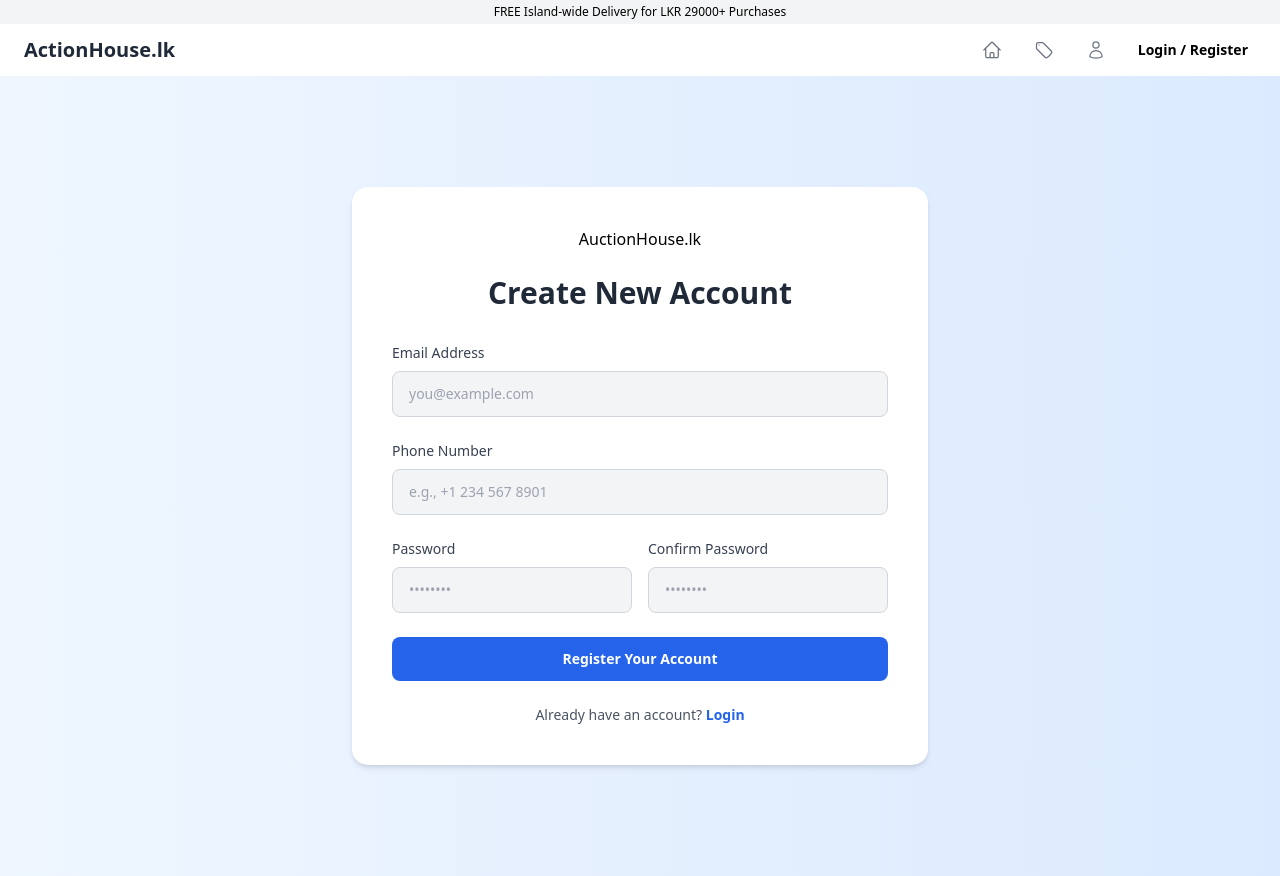
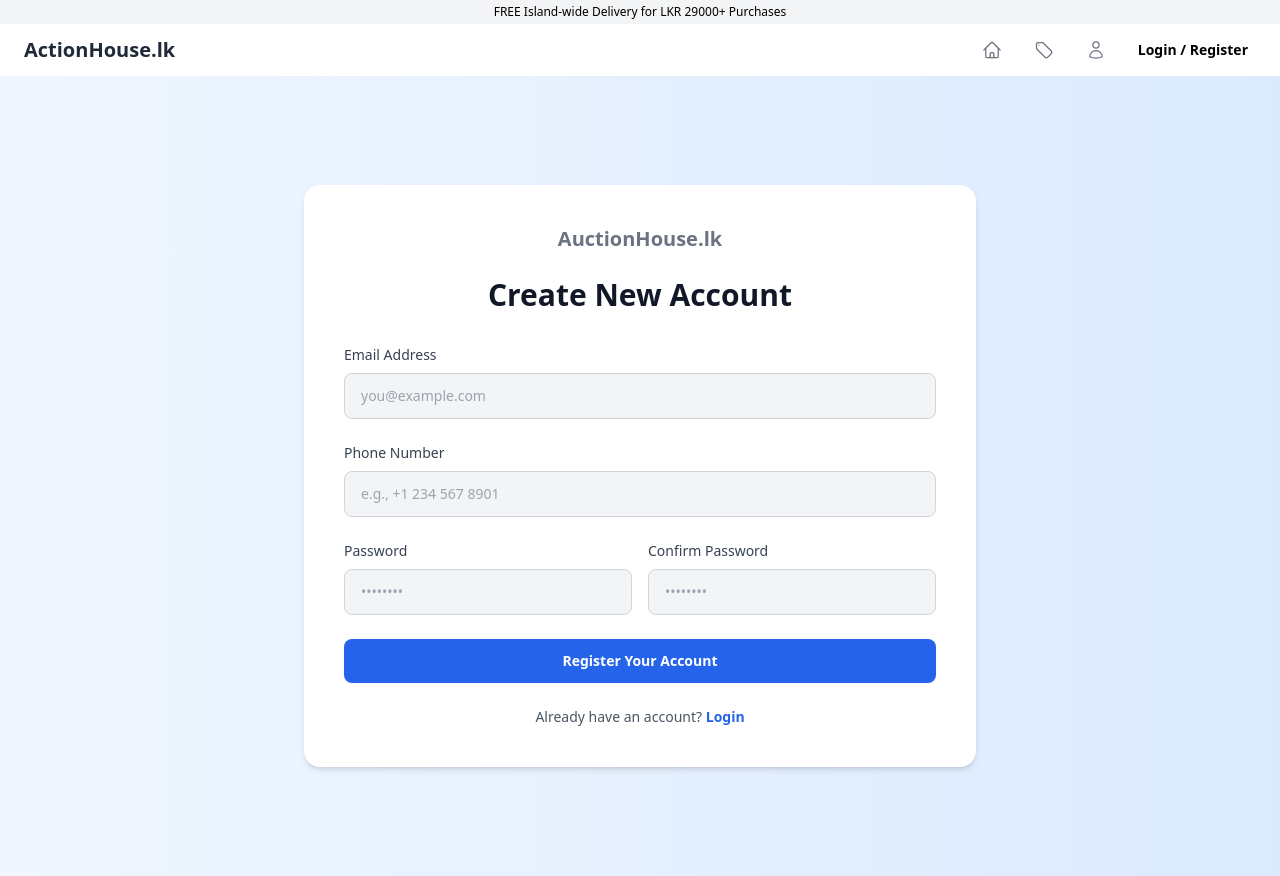
Before and after one commit to sameerajayakodi/Auction_System, a React (Create React App) app in the folder AuctionHouse/auction-management-frontend/: page /register in a window 1280 px wide. Built offline with nearby package versions, Linux system fonts and the light colour scheme.

Commit message:
Update Register.js

```diff
--- a/AuctionHouse/auction-management-frontend/src/auth/Register.js
+++ b/AuctionHouse/auction-management-frontend/src/auth/Register.js
@@ -20,13 +20,13 @@ const Register = () => {
 
   return (
     <div className="flex items-center justify-center min-h-screen bg-gradient-to-r from-blue-50 to-blue-100">
-      <div className="w-full max-w-xl p-10 bg-white shadow-md rounded-2xl">
+      <div className="w-full max-w-2xl p-10 bg-white shadow-md rounded-2xl">
         {/* Optional: Logo */}
         <div className="flex justify-center mb-6">
-          <p>AuctionHouse.lk</p>
+          <p className="text-xl font-bold text-gray-500">AuctionHouse.lk</p>
         </div>
 
-        <h2 className="mb-8 text-3xl font-extrabold text-center text-gray-800">
+        <h2 className="mb-8 text-3xl font-bold text-center text-gray-900">
           Create New Account
         </h2>
 
```
